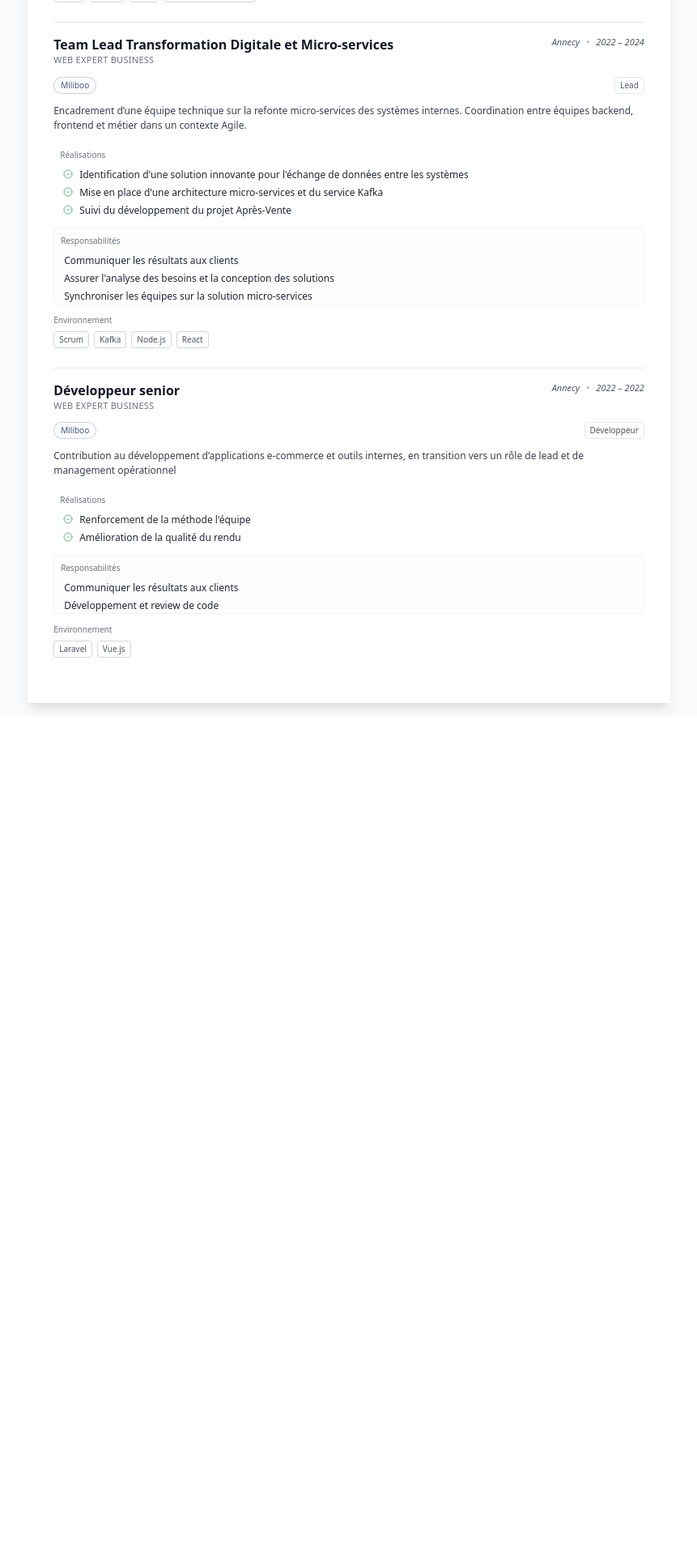
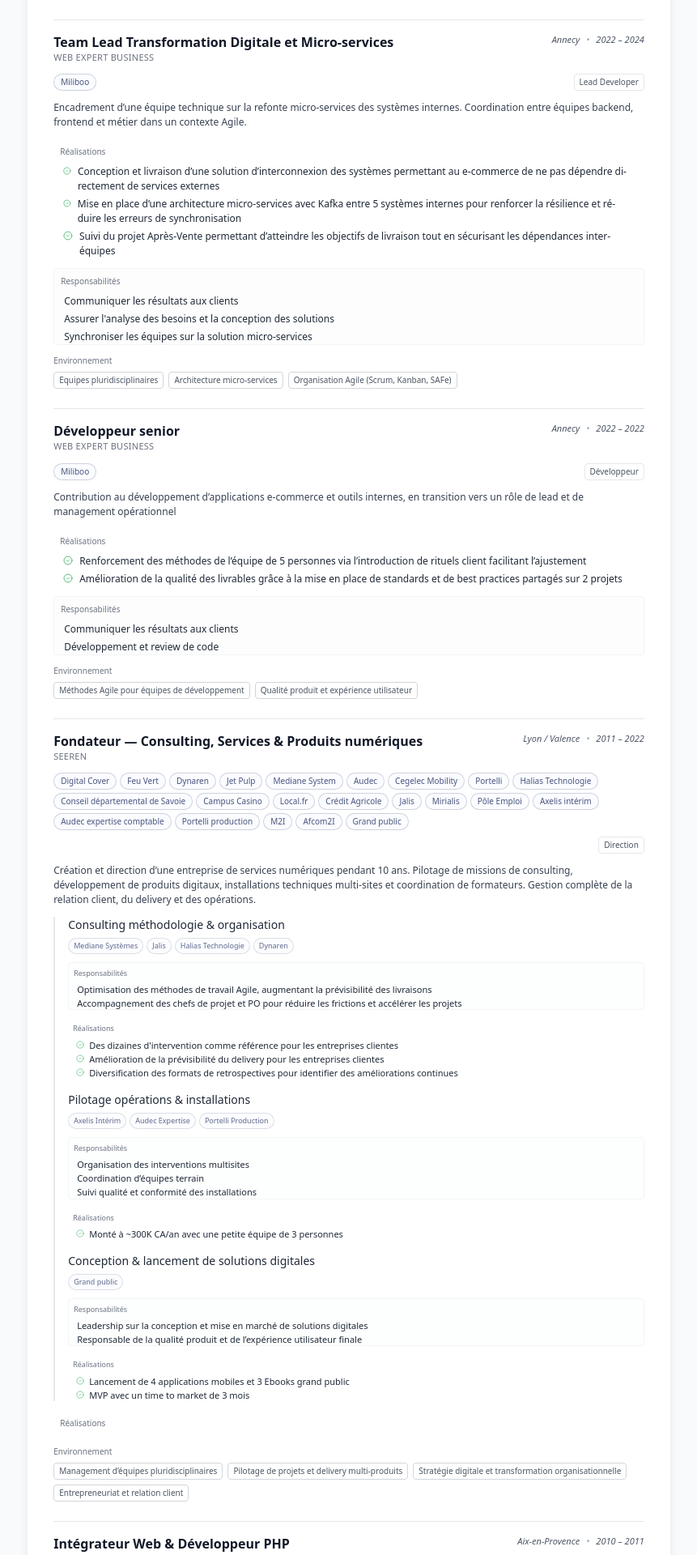
Before and after one commit to seeren/cv, a React (Vite) app: page /cv/detail in a window 1280 px wide. Shown: the part 880-2800 px from the top of the page at 81% size, without its empty margins (209-1070 px from the left). Before the commit the page ends 1764 px from the top, so only its background shows below. Built offline with nearby package versions, Linux system fonts and the light colour scheme.

Commit message:
Improve data

```diff
--- a/src/features/cv/profile/data.ts
+++ b/src/features/cv/profile/data.ts
@@ -1,7 +1,5 @@
 export const data = [
 
-    'Directeur des opérations digitales, je pilote un programme stratégique pour un client majeur (CA > 40 M€) avec une équipe de 13 personnes.',
-    'Je structure les équipes et les workflows, définis les priorités et veille au respect des engagements tout en maximisant la valeur business.',
-    "J’oriente les équipes vers la performance collective et la création de valeur durable."
+    'Directeur des opérations digitales, je pilote un programme stratégique pour un client majeur (CA > 40 M€) avec une équipe de 13 personnes, en structurant les workflows et en maximisant la performance collective pour créer de la valeur business durable.'
 
 ];
--- a/src/features/cv/skills/data.ts
+++ b/src/features/cv/skills/data.ts
@@ -1,11 +1,11 @@
 export const data = [
     {
         title: 'Leadership & Management',
-        description: 'Pilotage, coaching, recrutement, stratégie'
+        description: 'Pilotage, coaching, recrutement, stratégie opérationnelle.'
     },
     {
         title: 'Architecture & Delivery',
-        description: 'Conception et delivery de plateformes digitales'
+        description: 'Conception et livraison de plateformes digitales multi-produits.'
     },
     {
         title: 'Méthodes',
--- a/src/features/detail/experiences/DetailedExperiences.tsx
+++ b/src/features/detail/experiences/DetailedExperiences.tsx
@@ -54,13 +54,78 @@ function DetailedExperiences() {
                 </p>
               )}
 
+              {/* Missions (sous-expériences) */}
+              {experience.missions && experience.missions.length > 0 && (
+                <div className="mt-4 space-y-4 pl-4 border-l-2 border-gray-200">
+                  {experience.missions.map((mission: any, missionIndex: number) => (
+                    <div key={missionIndex} className="space-y-2.5">
+                      <div>
+                        <h4 className="text-sm font-medium text-gray-800 mb-1.5">
+                          {mission.subtitle}
+                        </h4>
+                        {mission.clients && mission.clients.length > 0 && (
+                          <div className="flex flex-wrap items-center gap-1 mt-1">
+                            {mission.clients.map((client: string, i: number) => (
+                              <span
+                                key={i}
+                                className="text-[9px] px-1.5 py-0.5 rounded-full border border-blue-dark/15 text-blue-dark/70 bg-blue-50/20 print:bg-transparent"
+                              >
+                                {client}
+                              </span>
+                            ))}
+                          </div>
+                        )}
+                      </div>
+
+                      {mission.responsabilities && mission.responsabilities.length > 0 && (
+                        <div className="print:break-inside-avoid">
+                          <div className="rounded border border-gray-100 bg-gray-50/30 print:bg-transparent">
+                            <div className="p-1.5">
+                              <h5 className="text-[9px] font-medium text-gray-500">
+                                Responsabilités
+                              </h5>
+                            </div>
+                            <ul className="px-2.5 space-y-0.5 text-[11px] text-gray-800 list-none">
+                              {mission.responsabilities.map((responsability: string, i: number) => (
+                                <li key={i} className="leading-snug hyphens-auto">
+                                  {responsability}
+                                </li>
+                              ))}
+                            </ul>
+                          </div>
+                        </div>
+                      )}
+
+                      {mission.achievements && mission.achievements.length > 0 && (
+                        <div className="print:break-inside-avoid">
+                          <div className="p-1.5">
+                            <h5 className="text-[9px] font-medium text-gray-500">
+                              Réalisations
+                            </h5>
+                          </div>
+                          <ul className="px-2.5 space-y-0.5 text-[11px] text-gray-800">
+                            {mission.achievements.map((achievement: string, i: number) => (
+                              <li key={i} className="leading-snug hyphens-auto flex items-start gap-1.5">
+                                <CheckCircle2 className="mt-[2px] h-2.5 w-2.5 text-green-600/60 print:text-gray-700 shrink-0" aria-hidden />
+                                <span>{achievement}</span>
+                              </li>
+                            ))}
+                          </ul>
+                        </div>
+                      )}
+                    </div>
+                  ))}
+                </div>
+              )}
+
+              {/* Réalisations et Responsabilités de l'expérience principale */}
               <div className="print:break-inside-avoid">
                 <div className="p-2">
                   <h4 className="text-[10px] font-medium text-gray-500">
                     Réalisations
                   </h4>
                 </div>
-                {experience.achievements?.length > 0 && (
+                {experience.achievements && experience.achievements?.length > 0 && (
                   <ul className="px-3 space-y-1 text-[12px] text-gray-800">
                     {experience.achievements.map((achievement: string, i: number) => (
                       <li key={i} className="leading-normal hyphens-auto flex items-start gap-2">
@@ -73,7 +138,7 @@ function DetailedExperiences() {
               </div>
 
               <div className="print:break-inside-avoid">
-                {experience.responsabilities?.length > 0 && (
+                {experience.responsabilities && experience.responsabilities.length > 0 && (
                   <div className="rounded border border-gray-100 bg-gray-50/40 print:bg-transparent">
                     <div className="p-2">
                       <h4 className="text-[10px] font-medium text-gray-500">
--- a/src/features/detail/experiences/data.ts
+++ b/src/features/detail/experiences/data.ts
@@ -14,16 +14,17 @@ export const data = [
             "Fonction RH, congés, formation et gestion des ressources",
         ],
         achievements: [
-            "Livraison des projets: CRM, PIM, Warehouse, Demand Planning, Kiosque IA, DRP, TMS.",
-            "Standardisation du processus de livraison et de la qualité",
-            "Stabilisation de l'effectif à 13 personnes",
-            "Mise en place de rituels qui engagent les clients"
+            "Pilotage et livraison de projets structurants : CRM, PIM, Warehouse, Demand Planning, Kiosque IA, DRP, TMS, E-commerce, Marketing",
+            "Réduction du time-to-delivery à 4 semaines grâce à une gouvernance renforcée",
+            "Standardisation du delivery avec la mise en place d’un cycle de 6 jalons mensuels",
+            "Stabilisation et montée en maturité d’une équipe de 13 personnes (recrutement, formation, coordination)",
+            "Mise en place de rituels client améliorant la visibilité, la prise de décision et la satisfaction"
         ],
         environment: [
-            "Agile",
-            "Scrum",
-            "SAFe",
-            "Technologies du Web",
+            "Management d’équipes pluridisciplinaires",
+            "Pilotage de projets et delivery multi-produits",
+            "Stratégie digitale et transformation organisationnelle",
+            "Relation client"
         ]
     },
     {
@@ -31,7 +32,7 @@ export const data = [
         company: 'Web Expert Business',
         period: '2022 – 2024',
         location: 'Annecy',
-        type: 'Lead',
+        type: 'Lead Developer',
         clients: ['Miliboo'],
         context: 'Encadrement d’une équipe technique sur la refonte micro-services des systèmes internes. Coordination entre équipes backend, frontend et métier dans un contexte Agile.',
         responsabilities: [
@@ -40,15 +41,14 @@ export const data = [
             "Synchroniser les équipes sur la solution micro-services",
         ],
         achievements: [
-            "Identification d'une solution innovante pour l'échange de données entre les systèmes",
-            "Mise en place d'une architecture micro-services et du service Kafka",
-            "Suivi du développement du projet Après-Vente",
+            "Conception et livraison d’une solution d’interconnexion des systèmes permettant au e-commerce de ne pas dépendre directement de services externes",
+            "Mise en place d’une architecture micro-services avec Kafka entre 5 systèmes internes pour renforcer la résilience et réduire les erreurs de synchronisation",
+            "Suivi du projet Après-Vente permettant d’atteindre les objectifs de livraison tout en sécurisant les dépendances inter-équipes"
         ],
         environment: [
-            "Scrum",
-            "Kafka",
-            "Node.js",
-            "React",
+            "Equipes pluridisciplinaires",
+            "Architecture micro-services",
+            "Organisation Agile (Scrum, Kanban, SAFe)"
         ]
     },
     {
@@ -64,12 +64,94 @@ export const data = [
             "Développement et review de code",
         ],
         achievements: [
-            "Renforcement de la méthode l'équipe",
-            "Amélioration de la qualité du rendu",
+            "Renforcement des méthodes de l’équipe de 5 personnes via l’introduction de rituels client facilitant l’ajustement",
+            "Amélioration de la qualité des livrables grâce à la mise en place de standards et de best practices partagés sur 2 projets"
         ],
         environment: [
-            "Laravel",
-            "Vue.js",
+            "Méthodes Agile pour équipes de développement",
+            "Qualité produit et expérience utilisateur"
+        ]
+    },
+    {
+        title: "Fondateur — Consulting, Services & Produits numériques",
+        company: "Seeren",
+        period: "2011 – 2022",
+        location: "Lyon / Valence",
+        type: "Direction",
+        clients: ["Digital Cover", "Feu Vert", "Dynaren", "Jet Pulp", "Mediane System", "Audec", "Cegelec Mobility", "Portelli", "Halias Technologie", "Conseil départemental de Savoie", "Campus Casino", "Local.fr", "Crédit Agricole", "Jalis", "Mirialis", "Pôle Emploi", "Axelis intérim", "Audec expertise comptable", "Portelli production", "M2I", "Afcom2I", "Grand public"],
+        context: "Création et direction d’une entreprise de services numériques pendant 10 ans. Pilotage de missions de consulting, développement de produits digitaux, installations techniques multi-sites et coordination de formateurs. Gestion complète de la relation client, du delivery et des opérations.",
+        missions: [
+            {
+                subtitle: "Consulting méthodologie & organisation",
+                clients: ["Mediane Systèmes", "Jalis", "Halias Technologie", "Dynaren"],
+                responsabilities: [
+                    "Optimisation des méthodes de travail Agile, augmentant la prévisibilité des livraisons",
+                    "Accompagnement des chefs de projet et PO pour réduire les frictions et accélérer les projets"
+                ],
+                achievements: [
+                    "Des dizaines d'intervention comme référence pour les entreprises clientes",
+                    "Amélioration de la prévisibilité du delivery pour les entreprises clientes",
+                    "Diversification des formats de retrospectives pour identifier des améliorations continues"
+                ]
+            },
+            {
+                subtitle: "Pilotage opérations & installations",
+                clients: ["Axelis Intérim", "Audec Expertise", "Portelli Production"],
+                responsabilities: [
+                    "Organisation des interventions multisites",
+                    "Coordination d’équipes terrain",
+                    "Suivi qualité et conformité des installations"
+                ],
+                achievements: [
+                    "Monté à ~300K CA/an avec une petite équipe de 3 personnes",
+                ]
+            },
+            {
+                subtitle: "Conception & lancement de solutions digitales",
+                clients: ["Grand public"],
+                responsabilities: [
+                    "Leadership sur la conception et mise en marché de solutions digitales",
+                    "Responsable de la qualité produit et de l’expérience utilisateur finale"
+                ],
+                achievements: [
+                    "Lancement de 4 applications mobiles et 3 Ebooks grand public",
+                    "MVP avec un time to market de 3 mois",
+
+                ]
+            }
+        ],
+        environment: [
+            "Management d’équipes pluridisciplinaires",
+            "Pilotage de projets et delivery multi-produits",
+            "Stratégie digitale et transformation organisationnelle",
+            "Entrepreneuriat et relation client"
+        ]
+    },
+    {
+        title: "Intégrateur Web & Développeur PHP",
+        company: "L&G Conseil Informatique",
+        period: "2010 – 2011",
+        location: "Aix-en-Provence",
+        type: "Developer",
+        clients: ["Sonesys"],
+        context: "Première expérience professionnelle en intégration web et développement PHP. Contribution à la mise en place de newsletters, automatisations simples et intégration HTML/CSS.",
+
+        responsabilities: [
+            "Intégration HTML/CSS de pages et templates web",
+            "Développement de scripts PHP pour automatisations simples",
+        ],
+
+        achievements: [
+            "Mise en production de pages web intégrées et compatibles multi-navigateurs",
+        ],
+
+        environment: [
+            "PHP",
+            "HTML/CSS",
+            "JavaScript",
+            "MySQL",
         ]
     }
+
+
 ];
```
Also changed, not shown: src/features/cv/achievements/data.ts (+4 -4 lines), src/features/cv/experiences/data.ts (+4 -4 lines).
